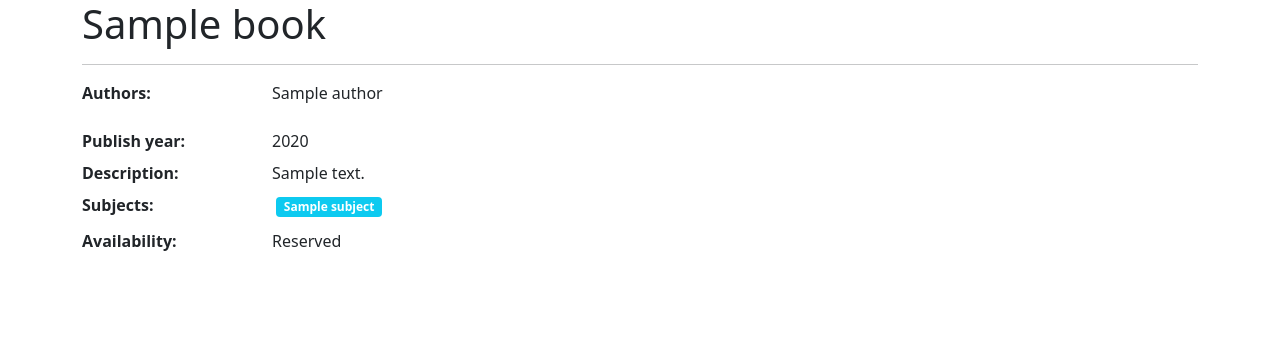
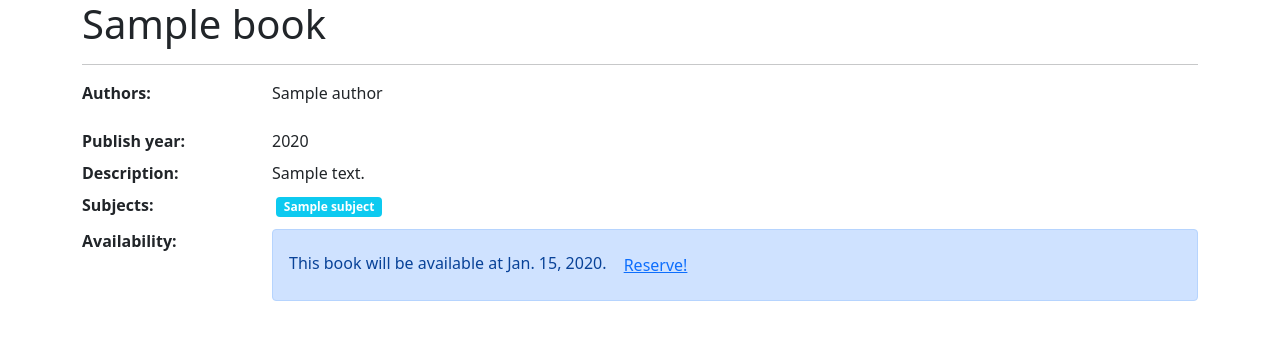
Before and after one commit to Software-development-1402-Mehr-course/uni-portal, a Django app: page /library/1 in a window 1280 px wide. Shown: the top 340 px of the page. Run offline with Django 4.2, Linux system fonts and the light colour scheme; tables that the repository leaves empty hold one stand-in row (values such as "Sample post"); some libraries are stand-ins or nearby versions.

Commit message:
Implement Reserve, Borrow and Returning books

```diff
--- a/library/models.py
+++ b/library/models.py
@@ -1,6 +1,7 @@
 from django.db import models
 
 from user.models import Student
+from datetime import timedelta, datetime
 
 
 class SubjectManager(models.Manager):
@@ -47,6 +48,7 @@ class Book(models.Model):
     taken_by = models.ForeignKey(
         Student, null=True, on_delete=models.PROTECT, related_name="taken_book"
     )
+    return_due = models.DateField(null=True, blank=True)
 
     def reserve(self, student_id: int):
         self.reserved_by_id = student_id
@@ -60,10 +62,18 @@ class Book(models.Model):
         if remove_reservation:
             self.reserved_by_id = None
         self.taken_by_id = student_id
+        self.return_due = datetime.now() + timedelta(days=14)
         self.save()
 
         self.booklog_set.create(
             book=self, log_type=BookLog.LogType.TAKEN, student_id=student_id
+        )
+
+    def extend(self, student_id: int):
+        self.return_due = datetime.now() + timedelta(days=28)
+        self.save()
+        self.booklog_set.create(
+            book=self, log_type=BookLog.LogType.EXTENDED, student_id=student_id
         )
 
     def return_back(self):
@@ -93,6 +103,7 @@ class BookLog(models.Model):
         RETURNED = 1
         TAKEN = 2
         RESERVED = 3
+        EXTENDED = 4
 
     book = models.ForeignKey(Book, on_delete=models.CASCADE)
     log_type = models.PositiveSmallIntegerField(choices=LogType.choices)
--- a/library/templates/library/book_detail.html
+++ b/library/templates/library/book_detail.html
@@ -1,4 +1,4 @@
-{% extends "base.html" %}
+{% extends 'base.html' %}
 {% block title %}{{ book.name }}{% endblock %}
 {% block container %}
     <h1>{{ book.name }}</h1>
@@ -22,18 +22,45 @@
         </dd>
         <dt class="col-sm-2">Availability:</dt>
         <dd class="col-sm-10">
-            {{ book.availability }}
+            {% if book.taken_by %}
+                <div id="borrow_status">
+                    <div class="alert alert-primary" role="alert">
+                        {% if book.taken_by.id == request.user.id %}
+                            You can keep this book until {{ book.return_due }}.
+                            <button type="button"
+                                    class="btn btn-info"
+                                    hx-target="#borrow_status"
+                                    hx-post="{% url 'book_extend' book_id=book.id %}"
+                                    hx-trigger="click">Extend</button>
+                            <button type="button"
+                                    class="btn btn-info"
+                                    hx-target="#borrow_status"
+                                    hx-post="{% url 'book_return' book_id=book.id %}"
+                                    hx-trigger="click">Return</button>
+                            <br>
+                            Current Fine: {{ book.current_fine}}
+                        {% else %}
+                            This book will be available at {{ book.return_due }}.
+                            <button type="button"
+                                    class="btn btn-link"
+                                    hx-target="#borrow_status"
+                                    hx-post="{% url 'book_reserve' book_id=book.id %}"
+                                    hx-trigger="click">Reserve!</button>
+                        {% endif %}
+                    </div>
+                </div>
+            {% else %}
+                <div id="borrow_status">
+                    <div class="alert alert-primary" role="alert">
+                        This book is available.
+                        <button type="button"
+                                class="btn btn-link"
+                                hx-target="#borrow_status"
+                                hx-post="{% url 'book_take' book_id=book.id %}"
+                                hx-trigger="click">Borrow Now!</button>
+                    </div>
+                </div>
+            {% endif %}
         </dd>
     </dl>
-    {% if user.student %}
-        {% if book.reserved_by_id == request.user.id %}
-            <form action="{% url 'book_reserve' book_id=book.id %}" method="post">
-                <button type="submit" class="btn btn-primary" disabled="true">Reserved!</button>
-            </form>
-        {% elif not book.reserved_by %}
-            <form action="{% url 'book_reserve' book_id=book.id %}" method="post">
-                <button type="submit" class="btn btn-primary">Reserve</button>
-            </form>
-        {% endif %}
-    {% endif %}
 {% endblock %}
--- a/library/views.py
+++ b/library/views.py
@@ -1,11 +1,13 @@
 from dataclasses import dataclass
 from functools import cache
 from typing import Optional
+from datetime import timedelta, datetime
 
 from django.db.models import Q, QuerySet
 from django.shortcuts import redirect
 from django.views.generic import View
 from django.views.generic.base import TemplateView
+from django.http import HttpResponse
 
 from common.htmx import HTMXHeaders
 
@@ -87,23 +89,58 @@ class BookDetailView(TemplateView):
 
 class BookReserveView(View):
     def post(self, request, book_id: int):
+        if not request.user.is_authenticated:
+            return HttpResponse(
+                '<div class="alert alert-danger"> You are not logged in! </div>'
+            )
         book: Book = Book.objects.get(id=book_id)
+        if book.reserved_by.id == request.user.id:
+            return HttpResponse(
+                '<div class="alert alert-danger"> You have already reserved this book! </div>'
+            )
+
         book.reserve(request.user.id)
-
-        return redirect("book_detail", book_id=book_id)
+        return HttpResponse(
+            '<div class="alert alert-success"> Book reserved successfully! </div>'
+        )
 
 
 class BookTakeView(View):
-    def post(self, _, student_id: int, book_id: int):
+    def post(self, request, book_id: int):
         book: Book = Book.objects.get(id=book_id)
-        book.take(student_id)
+        if not request.user.is_authenticated:
+            return HttpResponse(
+                '<div class="alert alert-danger"> You are not logged in! </div>'
+            )
+        user_id = request.user.id
+        book.take(user_id)
+        return HttpResponse(
+            '<div class="alert alert-success"> Book borrowed successfully! </div>'
+        )
 
-        return redirect("book_detail", book_id=book_id)
+
+class BookExtendView(View):
+    def post(self, request, book_id: int):
+        book: Book = Book.objects.get(id=book_id)
+        if not request.user.is_authenticated:
+            return HttpResponse(
+                '<div class="alert alert-danger"> You are not logged in! </div>'
+            )
+        if request.user.id == book.taken_by.id:
+            user_id = request.user.id
+            book.extend(user_id)
+            return HttpResponse(
+                '<div class="alert alert-success"> Book return time extended successfully! </div>'
+            )
+        else:
+            return redirect("book_detail", book_id=book_id)
 
 
 class BookReturnView(View):
-    def post(self, _, book_id: int):
+    def post(self, request, book_id: int):
         book: Book = Book.objects.get(id=book_id)
-        book.return_back()
-
-        return redirect("book_detail", book_id=book_id)
+        if request.user.id == book.taken_by.id:
+            book.return_back()
+            return HttpResponse('<div class="alert alert-success"> Thank you! </div>')
+        else:
+            return redirect("book_detail", book_id=book_id)
--- a/uni_portal/urls.py
+++ b/uni_portal/urls.py
@@ -18,7 +18,14 @@ from django.contrib import admin
 from django.shortcuts import HttpResponse
 from django.urls import path
 
-from library.views import BookDetailView, BookListView, BookReserveView
+from library.views import (
+    BookDetailView,
+    BookListView,
+    BookReserveView,
+    BookTakeView,
+    BookExtendView,
+    BookReturnView,
+)
 from user.views import LoginView, logout_view
 
 urlpatterns = [
@@ -31,4 +38,7 @@ urlpatterns = [
     path(
         "library/reserve/<int:book_id>/", BookReserveView.as_view(), name="book_reserve"
     ),
+    path("library/take/<int:book_id>/", BookTakeView.as_view(), name="book_take"),
+    path("library/extend/<int:book_id>/", BookExtendView.as_view(), name="book_extend"),
+    path("library/return/<int:book_id>/", BookReturnView.as_view(), name="book_return"),
 ]
--- a/user/views.py
+++ b/user/views.py
@@ -1,5 +1,5 @@
 from django.contrib import messages
-from django.contrib.auth import authenticate, login
+from django.contrib.auth import authenticate, login,logout
 from django.shortcuts import redirect
 from django.views.generic import TemplateView
 
```
